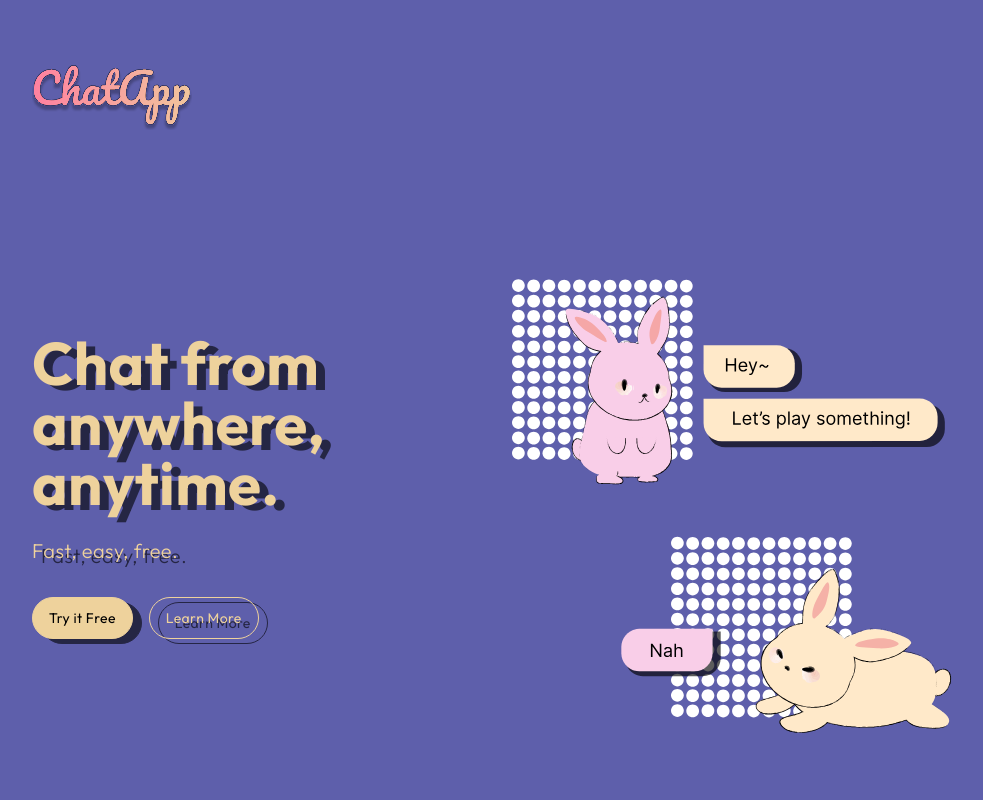
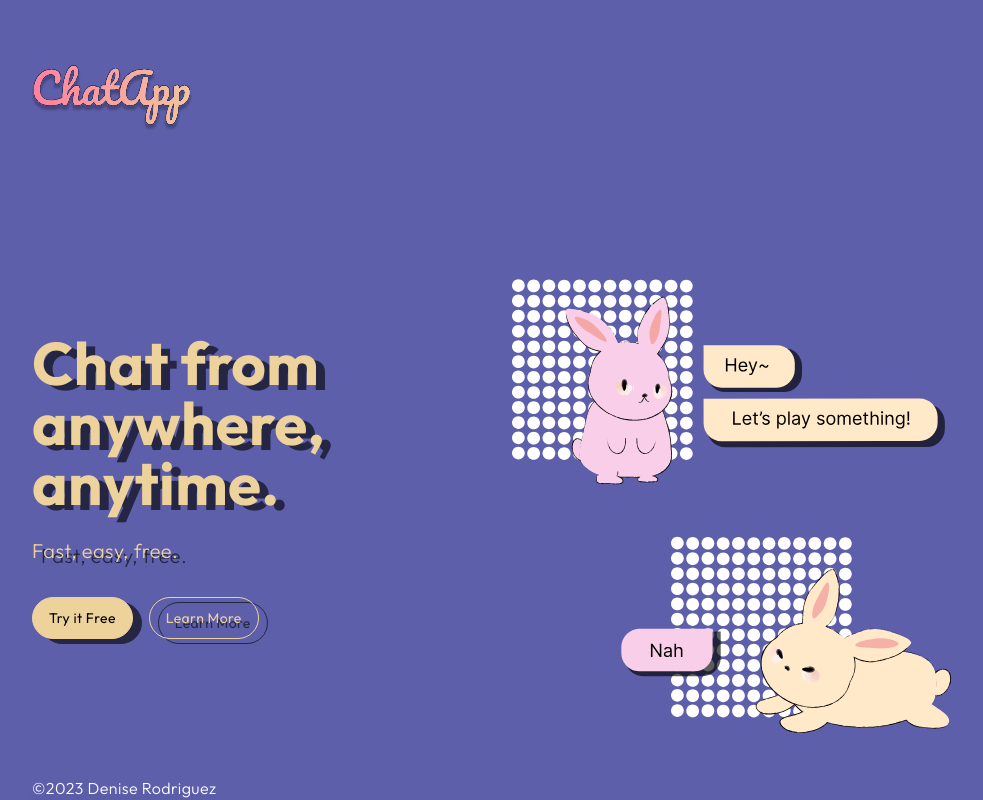
Before and after one commit to deniselupe/chat-app, a Next.js app in the folder frontend/: page /frontend/ in a window 1280 px wide. Shown: the whole page, without its empty margins (128-1111 px from the left). Built offline with nearby package versions, Linux system fonts and the light colour scheme; no server answers.

Commit message:
feat: implement footer element

```diff
--- a/frontend/src/app/page.tsx
+++ b/frontend/src/app/page.tsx
@@ -1,11 +1,12 @@
 import NavBar from "@/components/navbar";
+import Footer from "@/components/footer";
 import HomepageBunnies from "@/public/svgs/homepage-bunnies.svg";
 
 export default function HomePage() {
   return (
-    <main className="w-5/6 md:w-3/4 md:h-screen mx-auto flex flex-col">
+    <main className="w-5/6 md:w-3/4 md:h-screen mx-auto flex flex-col justify-between">
       <NavBar />
-      <section className="md:pt-14 md:pb-10 flex-1">
+      <section className="md:pt-14 mb-4 flex-1">
         <div className="w-full h-full flex flex-col md:flex-row md:justify-between md:items-start lg:items-center animate-fade">
           <div id="left" className="pb-10 md:mr-4 max-w-[400px] text-custom-tan drop-shadow-text">
             <h1 className="mb-6 text-6xl font-bold">
@@ -36,6 +37,7 @@ export default function HomePage() {
           </div>
         </div>
       </section>
+      <Footer />
     </main>
   );
 }
--- /dev/null
+++ b/frontend/src/components/footer/index.tsx
@@ -0,0 +1,10 @@
+import Link from "next/link";
+
+export default function Footer() {
+    return(
+        <footer className="text-white font-light drop-shadow-xl">
+            ©2023 {" "}
+            <Link href="https://github.com/deniselupe">Denise Rodriguez</Link>
+        </footer>
+    );
+}
```
